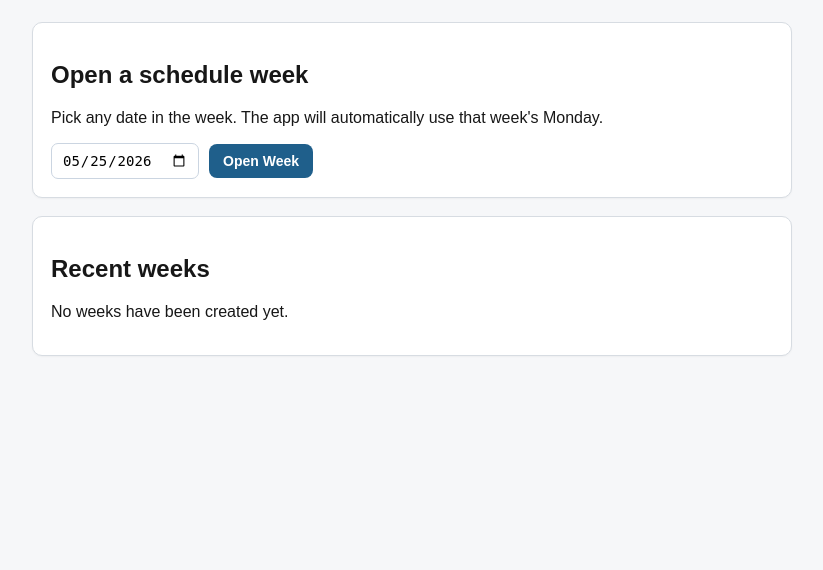
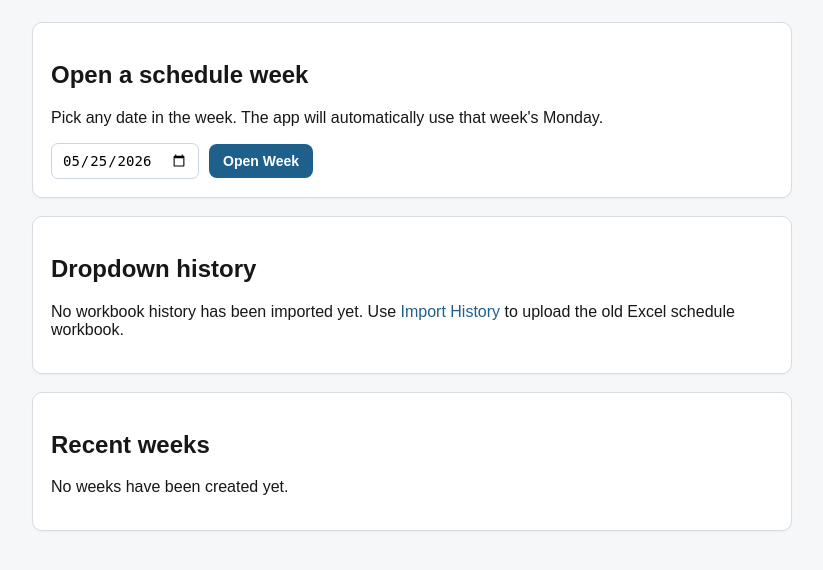
Before and after one commit to all-upper-case/gaucho-schedule, a Flask app: page / in a window 1280 px wide. Shown: the part 52-622 px from the top of the page, without its empty margins (20-843 px from the left). Run offline with Flask 3, Linux system fonts and the light colour scheme; data comes from the database, SQL or seed files in the repository; data that the repository does not hold is empty.

Commit message:
Show imported history status

```diff
--- a/templates/index.html
+++ b/templates/index.html
@@ -7,6 +7,15 @@
     <input type="date" name="week_start" value="{{ current_week.isoformat() }}">
     <button type="submit">Open Week</button>
   </form>
+</section>
+
+<section class="card narrow">
+  <h2>Dropdown history</h2>
+  {% if history_rows %}
+    <p>{{ history_rows }} historical shift entries are available for smart dropdown suggestions.</p>
+  {% else %}
+    <p>No workbook history has been imported yet. Use <a href="/import-history">Import History</a> to upload the old Excel schedule workbook.</p>
+  {% endif %}
 </section>
 
 <section class="card narrow">
```
